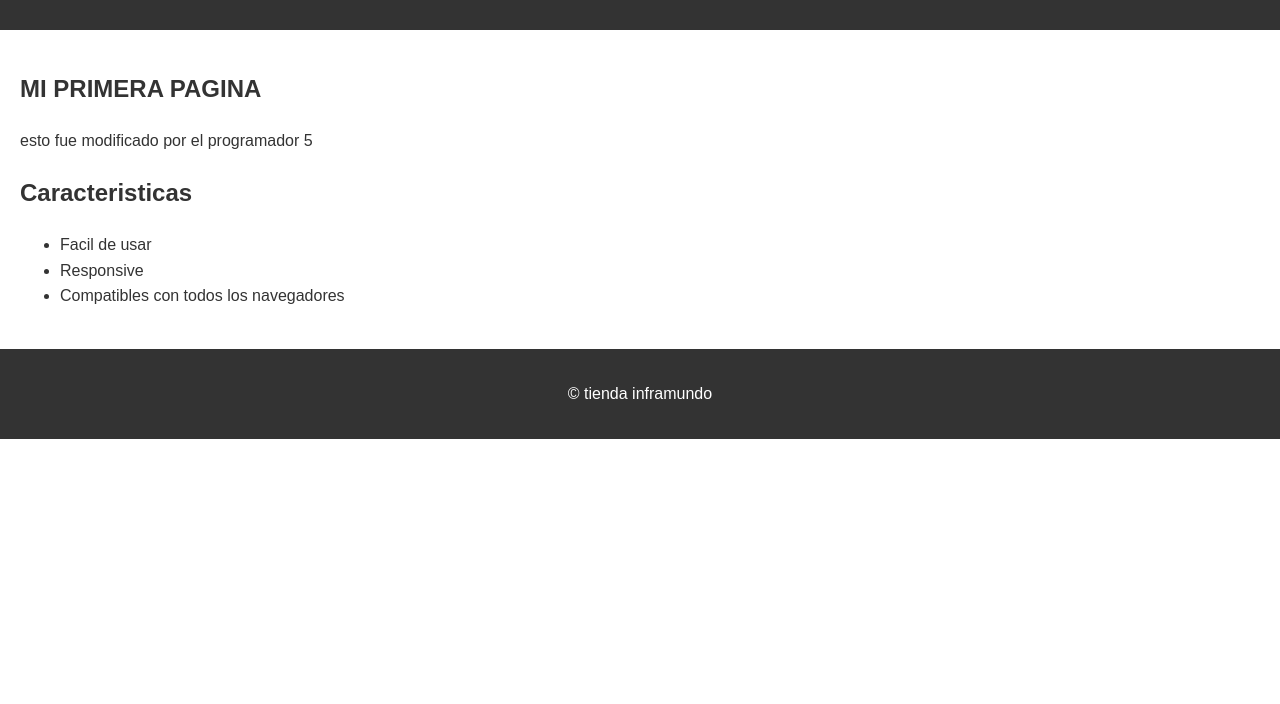
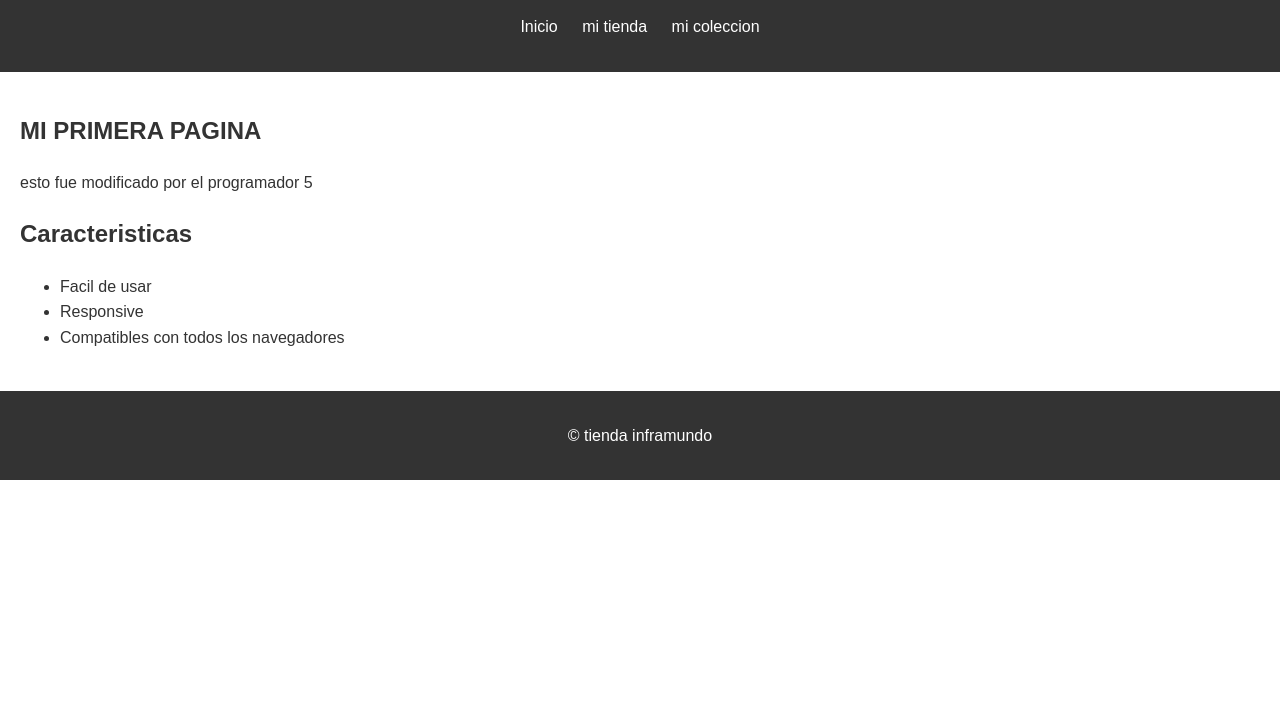
Before and after one commit to Dennis-Brayan-Bejarano-Saavedra/mipractica, a plain HTML site: page index.html in a window 1280 px wide. Shown: the part 96-800 px from the top of the page. Drawn offline with Linux system fonts and the light colour scheme.

Commit message:
update index.html

```diff
--- a/index.html
+++ b/index.html
@@ -11,6 +11,13 @@
         <h1>
             HOLA DENNIS PAPU
         </h1>
+        <nav>
+            <ul>
+                <li><a href="index.html">Inicio</a></li>
+                <li><a href="tienda.html">mi tienda</a></li>
+                <li><a href="coleccion.html">mi coleccion</a></li>
+            </ul>
+        </nav>
     </header>
     <main>
         <section>
```
